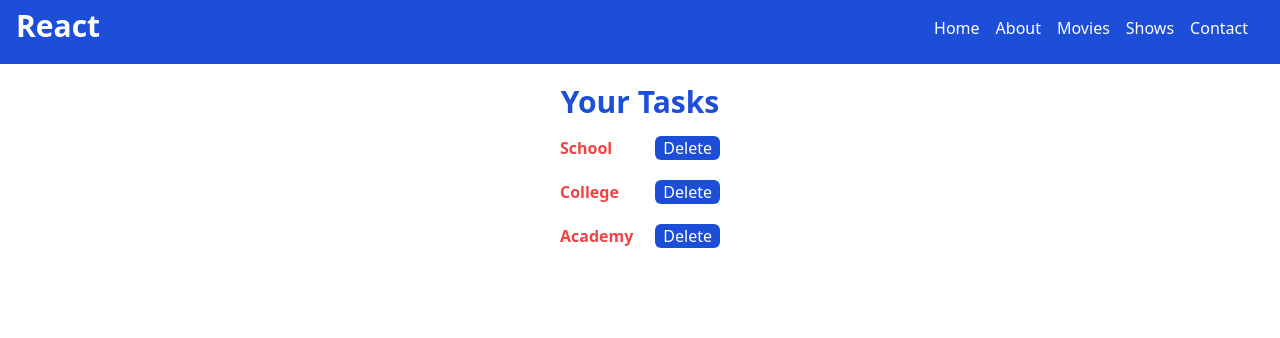
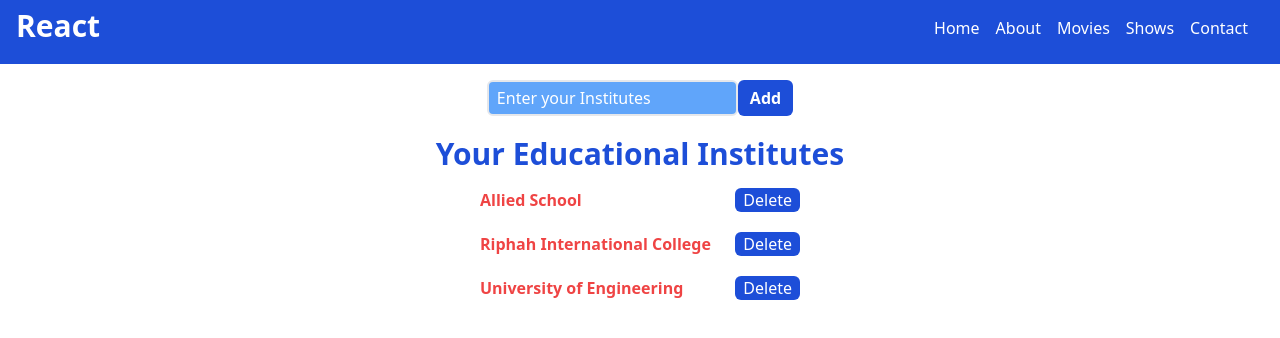
Before and after one commit to MAhmad787/Learning-React, a React (Vite) app: page / in a window 1280 px wide. Shown: the top 338 px of the page. Built offline with nearby package versions, Linux system fonts and the light colour scheme.

Commit message:
Add edu dynamic list

```diff
--- a/src/App.jsx
+++ b/src/App.jsx
@@ -1,14 +1,39 @@
+import { useState } from 'react';
 import Header from './components/Header';
-import Tasks from './components/Tasks';
+import Orgs from './components/Orgs';
+import AddOrgs from './components/AddOrgs';
 
 const App = () => {
+  const [orgs, setOrgs] = useState([
+    { id: 0, text: 'Allied School' },
+    { id: 1, text: 'Riphah International College' },
+    { id: 2, text: 'University of Engineering' },
+  ]);
+
   const linkClicked = (e) => {
     console.log(e + ' is Clicked');
+  };
+
+  // Delete the Task
+  const deleteOrg = (id) => {
+    setOrgs(
+      orgs.filter((org) => {
+        return org.id !== id;
+      })
+    );
+  };
+
+  // Add the new tasks
+  const addOrgs = (org) => {
+    const id = Math.floor(Math.random() * 10000);
+    const newOrg = { id, ...org };
+    setOrgs([...orgs, newOrg]);
   };
   return (
     <>
       <Header onClick={linkClicked} />
-      <Tasks />
+      <AddOrgs onAdd={addOrgs} />
+      <Orgs orgs={orgs} onDelete={deleteOrg} />
     </>
   );
 };
--- /dev/null
+++ b/src/components/AddOrgs.jsx
@@ -0,0 +1,30 @@
+import React, { useState } from 'react';
+
+const AddOrgs = ({ onAdd }) => {
+  const [text, setText] = useState('');
+  const onSubmit = (e) => {
+    e.preventDefault();
+    setText('');
+    text !== '' ? onAdd({ text }) : '';
+  };
+  return (
+    <form onSubmit={onSubmit} className="w-screen flex justify-center mt-4">
+      <input
+        type="text"
+        value={text}
+        onChange={(e) => setText(e.target.value)}
+        placeholder="Enter your Institutes"
+        className="border-2 outline-none bg-blue-400 text-white placeholder:text-white rounded-md px-2 py-1"
+      />
+      <button
+        type="submit"
+        className="font-bold text-white bg-blue-700 px-3 rounded-md"
+      >
+        {' '}
+        Add
+      </button>
+    </form>
+  );
+};
+
+export default AddOrgs;
--- /dev/null
+++ b/src/components/Org.jsx
@@ -0,0 +1,15 @@
+const Task = ({ org, onDelete }) => {
+  return (
+    <div className="w-80 flex mb-5 justify-between items-center">
+      <h3 className="text-red-500 font-semibold">{org.text}</h3>
+      <button
+        className="bg-blue-700 hover:bg-blue-500 rounded-md px-2 text-white"
+        onClick={() => onDelete(org.id)}
+      >
+        Delete
+      </button>
+    </div>
+  );
+};
+
+export default Task;
--- /dev/null
+++ b/src/components/Orgs.jsx
@@ -0,0 +1,24 @@
+import Org from './Org';
+
+const Orgs = ({ orgs, onDelete }) => {
+  return (
+    <section className="mt-5">
+      <h1 className="text-blue-700 font-bold text-3xl text-center mb-4">
+        Your Educational Institutes
+      </h1>
+      {orgs.length !== 0 ? (
+        <div className="w-screen flex flex-col items-center justify-center">
+          {orgs.map((org) => (
+            <Org org={org} key={org.id} onDelete={onDelete} />
+          ))}
+        </div>
+      ) : (
+        <h3 className="text-black font-semibold text-xl text-center mb-4">
+          No Institutes to show
+        </h3>
+      )}
+    </section>
+  );
+};
+
+export default Orgs;
--- a/src/components/Tasks.jsx
+++ /dev/null
@@ -1,31 +0,0 @@
-const Tasks = () => {
-  return (
-    <section className="mt-5">
-      <h1 className="text-blue-700 font-bold text-3xl text-center mb-4">
-        Your Tasks
-      </h1>
-      <div className="w-screen flex flex-col items-center justify-center">
-        <div className="w-40 flex mb-5 justify-between items-center">
-          <h3 className="text-red-500 font-semibold">School</h3>
-          <button className="bg-blue-700 hover:bg-blue-500 rounded-md px-2 text-white">
-            Delete
-          </button>
-        </div>
-        <div className="w-40 flex mb-5 justify-between items-center">
-          <h3 className="text-red-500 font-semibold">College</h3>
-          <button className="bg-blue-700 hover:bg-blue-500 rounded-md px-2 text-white">
-            Delete
-          </button>
-        </div>
-        <div className="w-40 flex mb-5 justify-between items-center">
-          <h3 className="text-red-500 font-semibold">Academy</h3>
-          <button className="bg-blue-700 hover:bg-blue-500 rounded-md px-2 text-white">
-            Delete
-          </button>
-        </div>
-      </div>
-    </section>
-  );
-};
-
-export default Tasks;
```
